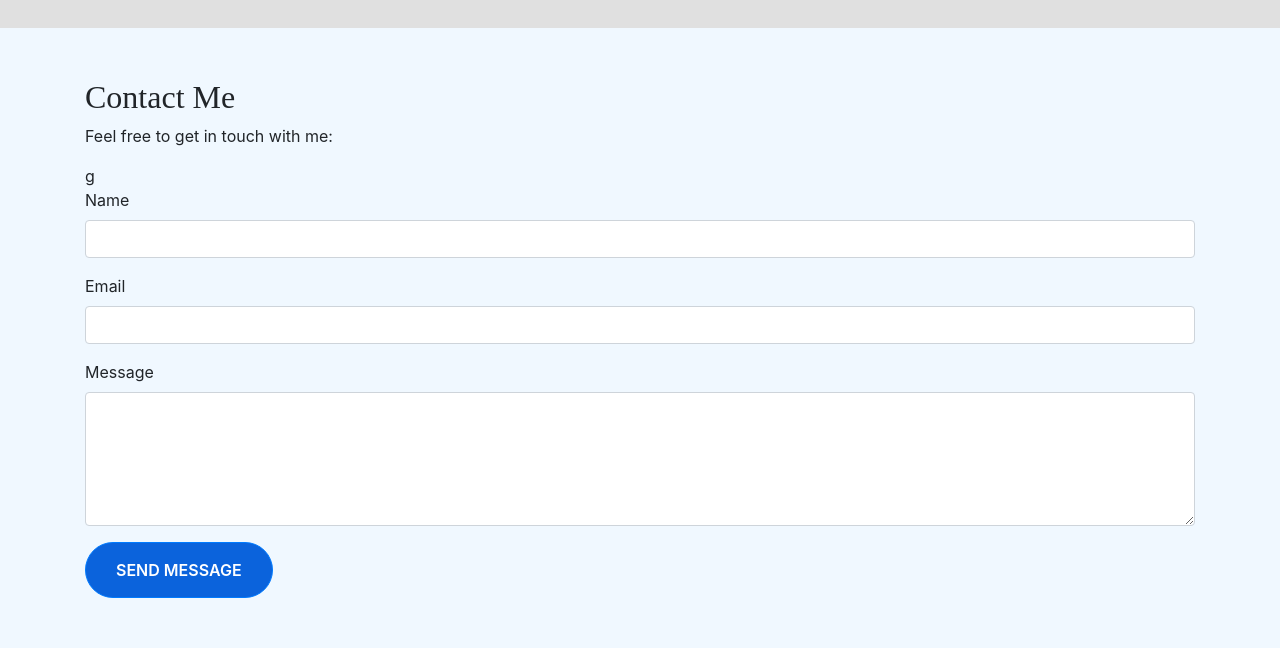
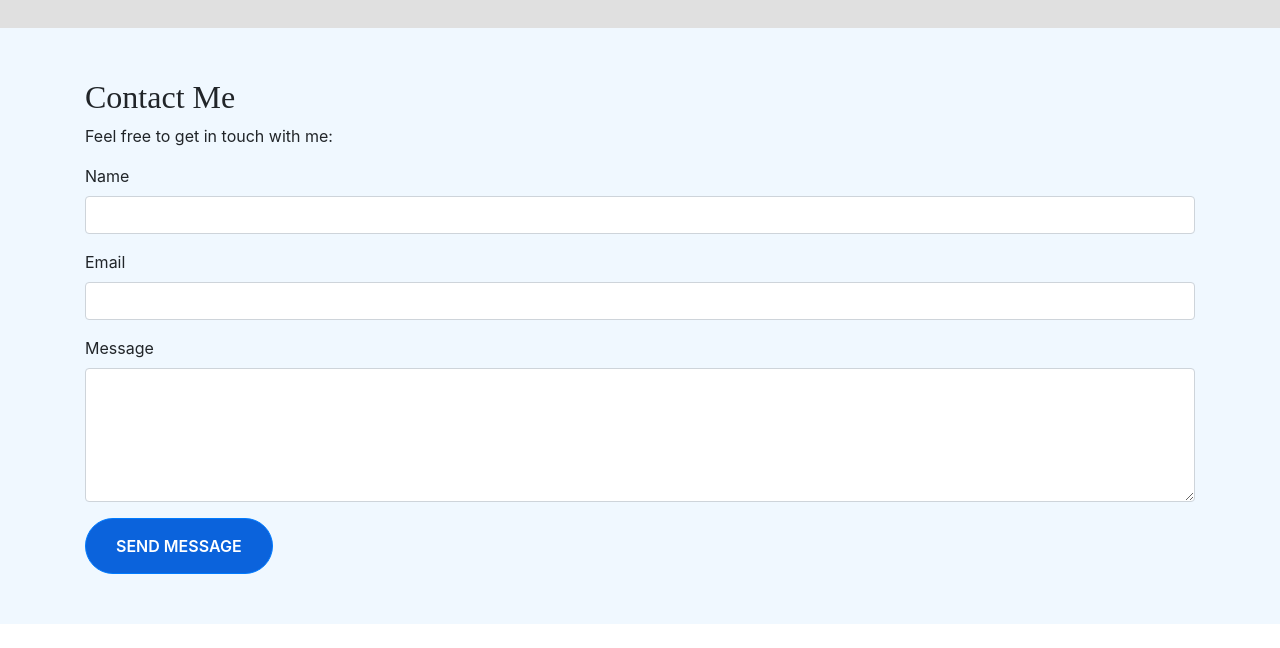
Before and after one commit to chrsthper/chrsthper.github.io, a plain HTML site: page index.html in a window 1280 px wide. Shown: the part 2974-3622 px from the top of the page. After the commit the page ends 3598 px from the top, so only its background shows below. Drawn offline with nearby package versions, Linux system fonts and the light colour scheme; a web font is replaced by a local one.

Commit message:
modified

```diff
--- a/index.html
+++ b/index.html
@@ -10,8 +10,6 @@
 
     <!--Fonts-->
     <link href="https://fonts.googleapis.com/css?family=Viga" rel="stylesheet">
-
-
 
     <!--My CSS-->
     <link rel="stylesheet" href="style.css">
@@ -148,7 +146,7 @@
     <h2>Contact Me</h2>
     <p>Feel free to get in touch with me:</p>
 
-    <form>g
+    <form>
       <div class="form-group">
         <label for="name">Name</label>
         <input type="text" id="name" name="name" class="form-control" required>
```
